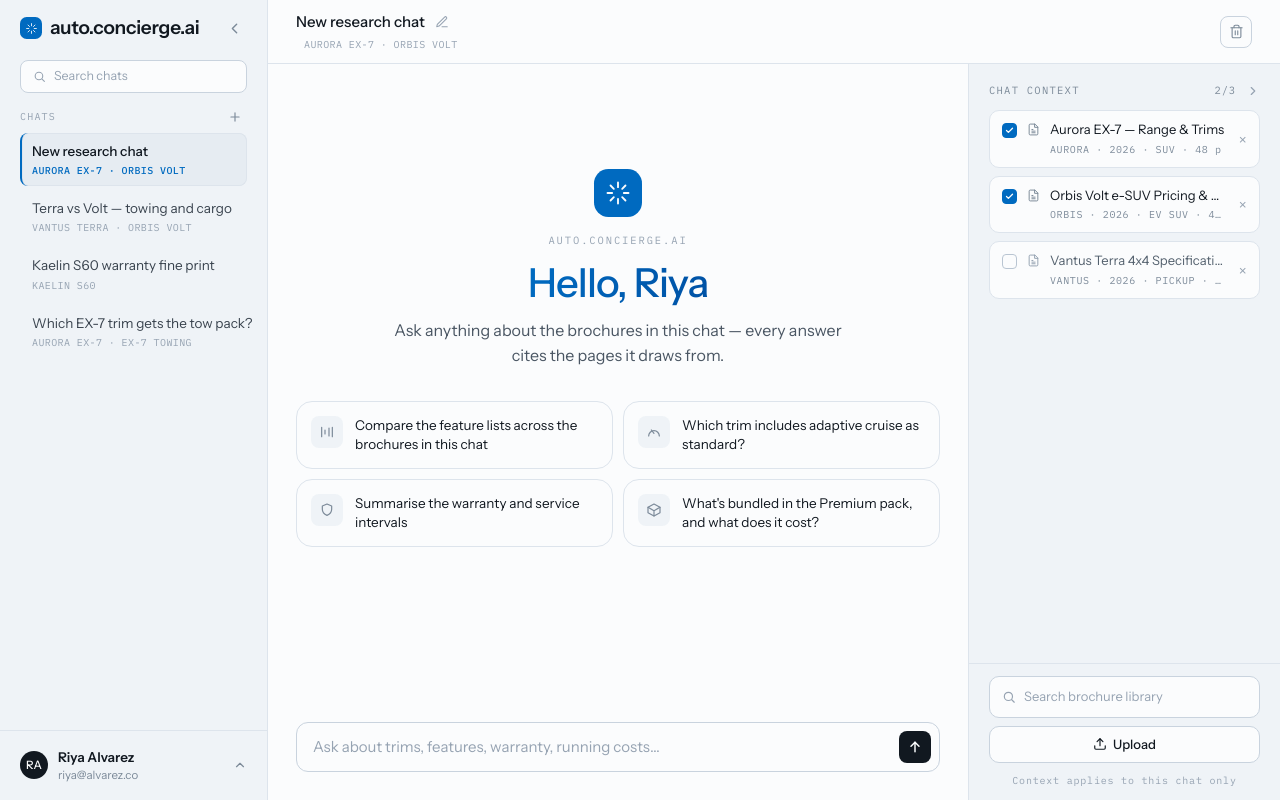
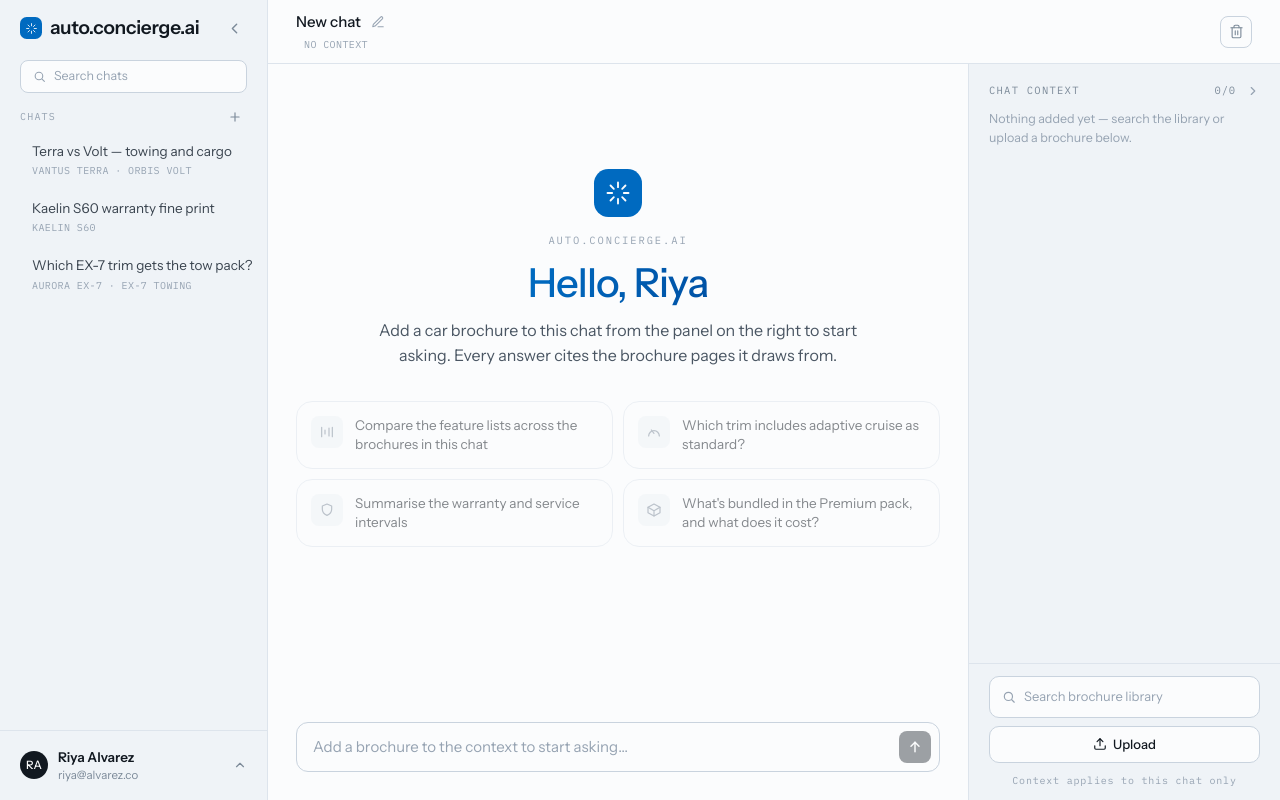
Before and after one commit to Rohan-Kegade/auto-conceirege.ai, a React (Vite) app in the folder frontend/: page /app in a window 1280 px wide. Built offline with nearby package versions, Linux system fonts and the light colour scheme.

Commit message:
feat(frontend): treat unstarted chats as throwaway drafts

```diff
--- a/frontend/src/routes/app/AppStore.tsx
+++ b/frontend/src/routes/app/AppStore.tsx
@@ -47,6 +47,32 @@ const DAY_MS = 86_400_000;
 const daysAgoISO = (n: number) =>
   new Date(Date.now() - n * DAY_MS).toISOString();
 
+const DEFAULT_TITLE = "New chat";
+
+/**
+ * A chat is "started" — worth keeping and listing — once the user has sent a
+ * message OR added a brochure to its context. Otherwise it's a throwaway draft.
+ */
+export const isStarted = (c: Chat) =>
+  c.messages.length > 0 || c.docs.length > 0;
+
+/** A blank, unstarted chat — the draft the user is composing. */
+function freshChat(seq: number): Chat {
+  return {
+    id: `n${seq}`,
+    title: DEFAULT_TITLE,
+    docs: [],
+    selected: [],
+    messages: [],
+    createdAt: new Date().toISOString(),
+  };
+}
+
+/** One canned Q&A exchange, for seeding history. */
+function seedExchange(question: string, selected: string[]): ChatMessage[] {
+  return [{ role: "user", text: question }, buildAnswer(selected, [])];
+}
+
 type State = {
   chats: Chat[];
   activeChatId: string;
@@ -63,9 +89,9 @@ type State = {
 const SEED_CHATS: Chat[] = [
   {
     id: "c0",
-    title: "New research chat",
-    docs: ["d1", "d5", "d3"],
-    selected: ["d1", "d5"],
+    title: DEFAULT_TITLE,
+    docs: [],
+    selected: [],
     messages: [],
     createdAt: daysAgoISO(0),
   },
@@ -74,7 +100,10 @@ const SEED_CHATS: Chat[] = [
     title: "Terra vs Volt — towing and cargo",
     docs: ["d3", "d5"],
     selected: ["d3", "d5"],
-    messages: [],
+    messages: seedExchange(
+      "How do towing capacity and cargo volume compare?",
+      ["d3", "d5"],
+    ),
     createdAt: daysAgoISO(0),
   },
   {
@@ -82,7 +111,10 @@ const SEED_CHATS: Chat[] = [
     title: "Kaelin S60 warranty fine print",
     docs: ["d4"],
     selected: ["d4"],
-    messages: [],
+    messages: seedExchange(
+      "What does the warranty actually cover, and for how long?",
+      ["d4"],
+    ),
     createdAt: daysAgoISO(1),
   },
   {
@@ -90,7 +122,10 @@ const SEED_CHATS: Chat[] = [
     title: "Which EX-7 trim gets the tow pack?",
     docs: ["d1", "d7"],
     selected: ["d1", "d7"],
-    messages: [],
+    messages: seedExchange(
+      "Which trim includes the tow package as standard?",
+      ["d1", "d7"],
+    ),
     createdAt: daysAgoISO(3),
   },
 ];
@@ -188,6 +223,11 @@ function reducer(state: State, action: Action): State {
       return {
         ...patchActive(state, (c) => ({
           ...c,
+          // First message in an untitled chat becomes its title.
+          title:
+            c.messages.length === 0 && c.title === DEFAULT_TITLE
+              ? action.text.slice(0, 48)
+              : c.title,
           messages: [...c.messages, { role: "user", text: action.text }],
         })),
         draft: "",
@@ -206,51 +246,46 @@ function reducer(state: State, action: Action): State {
         thinkingLabel: "",
       };
     case "newChat": {
+      const active = state.chats.find((c) => c.id === state.activeChatId);
+      // Already on an unstarted chat — reset it in place, don't spawn another.
+      if (active && !isStarted(active)) {
+        return {
+          ...state,
+          draft: "",
+          chats: state.chats.map((c) =>
+            c.id === active.id
+              ? { ...c, docs: [], selected: [], title: DEFAULT_TITLE }
+              : c,
+          ),
+        };
+      }
       const seq = state.seq + 1;
-      const id = `n${seq}`;
+      const fresh = freshChat(seq);
       return {
         ...state,
         seq,
-        activeChatId: id,
+        activeChatId: fresh.id,
         draft: "",
-        chats: [
-          {
-            id,
-            title: "New research chat",
-            docs: [],
-            selected: [],
-            messages: [],
-            createdAt: new Date().toISOString(),
-          },
-          ...state.chats,
-        ],
+        // Drop any stray unstarted drafts as we open a new one.
+        chats: [fresh, ...state.chats.filter(isStarted)],
       };
     }
     case "deleteChat": {
       const remaining = state.chats.filter((c) => c.id !== action.id);
       if (remaining.length === 0) {
         const seq = state.seq + 1;
-        const id = `n${seq}`;
+        const fresh = freshChat(seq);
         return {
           ...state,
           seq,
-          activeChatId: id,
+          activeChatId: fresh.id,
           draft: "",
-          chats: [
-            {
-              id,
-              title: "New research chat",
-              docs: [],
-              selected: [],
-              messages: [],
-              createdAt: new Date().toISOString(),
-            },
-          ],
+          chats: [fresh],
         };
       }
       const activeChatId =
         state.activeChatId === action.id
-          ? remaining[0].id
+          ? (remaining.find(isStarted) ?? remaining[0]).id
           : state.activeChatId;
       return { ...state, chats: remaining, activeChatId };
     }
@@ -265,7 +300,13 @@ function reducer(state: State, action: Action): State {
       };
     }
     case "selectChat":
-      return { ...state, activeChatId: action.id, draft: "" };
+      return {
+        ...state,
+        activeChatId: action.id,
+        draft: "",
+        // Leaving an unstarted draft discards it.
+        chats: state.chats.filter((c) => c.id === action.id || isStarted(c)),
+      };
     case "startUpload": {
       const seq = state.seq + 1;
       const name = UPLOAD_NAMES[state.uploads.length % UPLOAD_NAMES.length];
@@ -307,22 +348,13 @@ function reducer(state: State, action: Action): State {
       return { ...state, prefs: { ...state.prefs, ...action.patch } };
     case "clearChats": {
       const seq = state.seq + 1;
-      const id = `n${seq}`;
+      const fresh = freshChat(seq);
       return {
         ...state,
         seq,
-        activeChatId: id,
+        activeChatId: fresh.id,
         draft: "",
-        chats: [
-          {
-            id,
-            title: "New research chat",
-            docs: [],
-            selected: [],
-            messages: [],
-            createdAt: new Date().toISOString(),
-          },
-        ],
+        chats: [fresh],
       };
     }
     default:
--- a/frontend/src/routes/app/ChatsSidebar.tsx
+++ b/frontend/src/routes/app/ChatsSidebar.tsx
@@ -3,7 +3,7 @@ import { useNavigate } from "react-router-dom";
 import { Logo } from "../../components/Logo";
 import { BRAND_NAME } from "../../lib/brand";
 import type { SettingsTab } from "./AppLayout";
-import { useApp } from "./AppStore";
+import { isStarted, useApp } from "./AppStore";
 import { SHORT, type Upload } from "./appData";
 
 function initials(name: string): string {
@@ -37,9 +37,12 @@ export function ChatsSidebar({
   const [chatQuery, setChatQuery] = useState("");
   const [menuOpen, setMenuOpen] = useState(false);
   const q = chatQuery.trim().toLowerCase();
+  // Only chats the user has actually started (sent a message or added a
+  // brochure) show in the list.
+  const started = chats.filter(isStarted);
   const shown = q
-    ? chats.filter((c) => c.title.toLowerCase().includes(q))
-    : chats;
+    ? started.filter((c) => c.title.toLowerCase().includes(q))
+    : started;
 
   useEffect(() => {
     if (!menuOpen) return;
@@ -174,7 +177,9 @@ export function ChatsSidebar({
         <div className="min-h-0 flex-1 overflow-y-auto pb-3">
           {shown.length === 0 ? (
             <div className="px-2 py-2 text-[12.5px] text-muted-3">
-              No chats match “{chatQuery}”.
+              {q
+                ? `No chats match “${chatQuery}”.`
+                : "No chats yet — send a message to start one."}
             </div>
           ) : (
             <div className="flex flex-col gap-1 px-2">
--- a/frontend/src/routes/app/ProfileView.tsx
+++ b/frontend/src/routes/app/ProfileView.tsx
@@ -1,6 +1,6 @@
 import { useEffect, useMemo, useState } from "react";
 import { Button } from "../../components/Button";
-import { useApp } from "./AppStore";
+import { isStarted, useApp } from "./AppStore";
 
 const REGIONS = [
   "Australia",
@@ -94,7 +94,7 @@ export function ProfileView() {
   const readyUploads = uploads.filter((u) => u.stage === "ready").length;
 
   const stats: Array<[string, number | string]> = [
-    ["Chats", chats.length],
+    ["Chats", chats.filter(isStarted).length],
     ["Uploads indexed", readyUploads],
     ["Region", form.region || "—"],
   ];
--- a/frontend/src/routes/app/SettingsView.tsx
+++ b/frontend/src/routes/app/SettingsView.tsx
@@ -2,7 +2,7 @@ import { useEffect, useState } from "react";
 import type { ReactNode } from "react";
 import { useNavigate } from "react-router-dom";
 import { Button } from "../../components/Button";
-import { useApp, type AnswerStyle, type Prefs } from "./AppStore";
+import { isStarted, useApp, type AnswerStyle, type Prefs } from "./AppStore";
 
 const ANSWER_STYLES: Array<[AnswerStyle, string]> = [
   ["concise", "Concise — just the answer and its citations"],
@@ -128,6 +128,7 @@ export function ChatSettings() {
   const set = <K extends keyof Prefs>(key: K, value: Prefs[K]) =>
     setPrefs({ [key]: value } as Partial<Prefs>);
 
+  const startedCount = chats.filter(isStarted).length;
   const [confirmClear, setConfirmClear] = useState(false);
 
   return (
@@ -185,7 +186,7 @@ export function ChatSettings() {
       <Section label="History">
         <Row
           title="Clear all chats"
-          desc={`Removes all ${chats.length} conversations and starts a fresh one. Uploaded brochures stay in the library.`}
+          desc={`Removes all ${startedCount} conversations and starts a fresh one. Uploaded brochures stay in the library.`}
         >
           {confirmClear ? (
             <div className="flex items-center gap-2">
```
